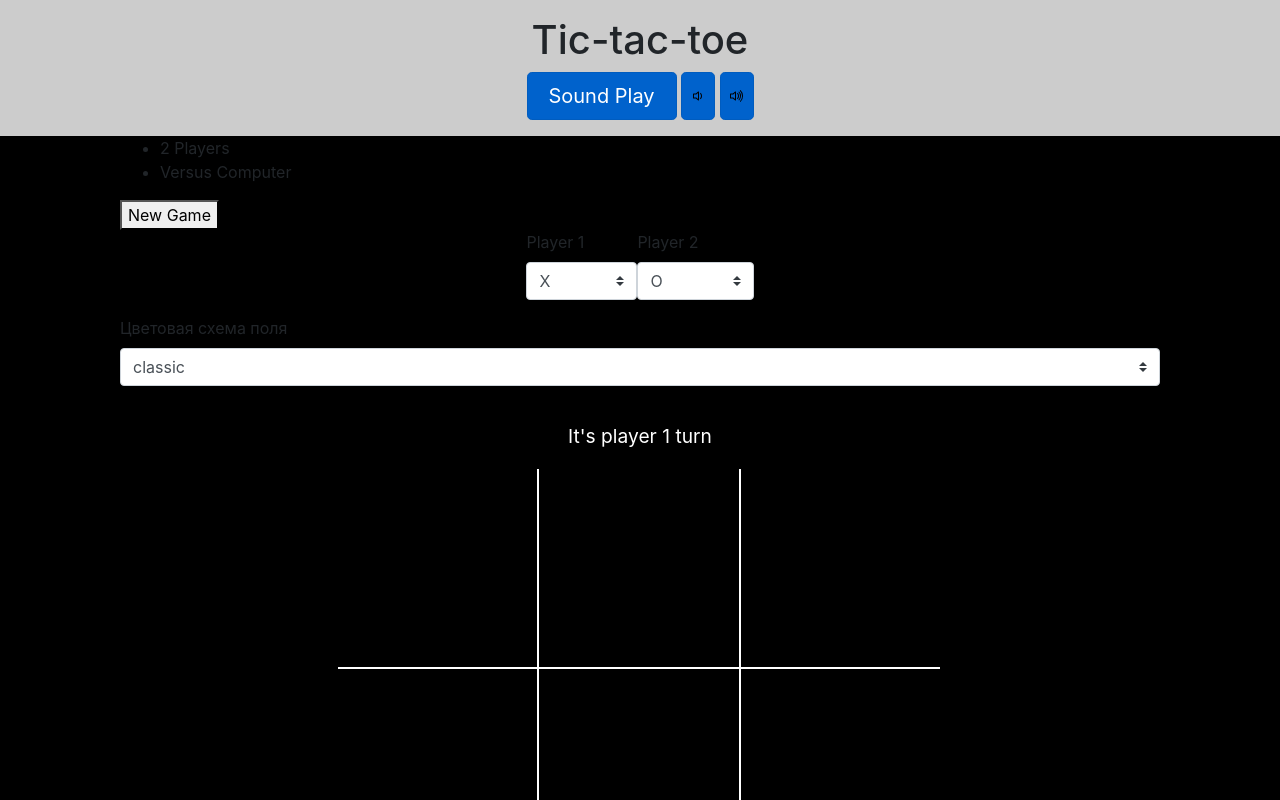
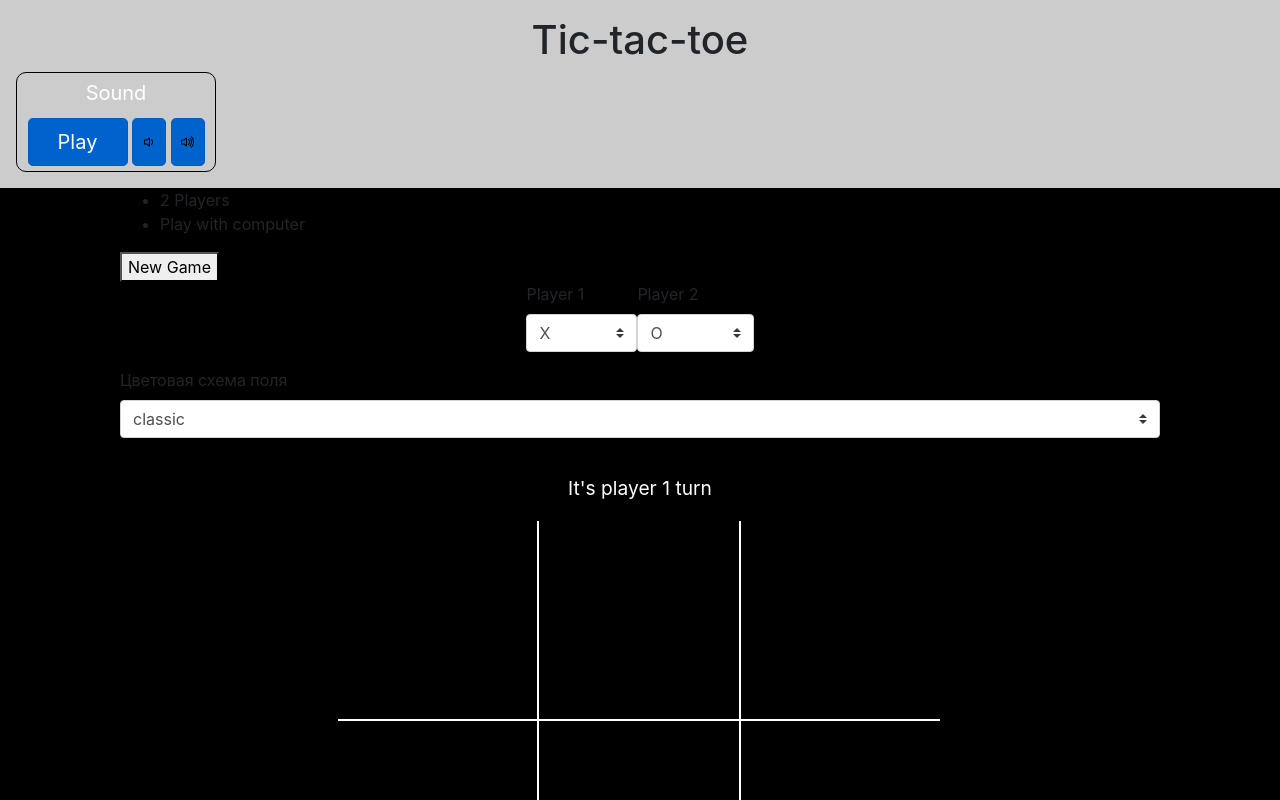
Before and after one commit to Mobidikt/tic-tac-toe, a React (Create React App) app: page / in a window 1280 px wide. Shown: the top 800 px of the page. Built offline with nearby package versions, Linux system fonts and the light colour scheme.

Commit message:
feat: style sound

```diff
--- a/src/components/Main/Main.js
+++ b/src/components/Main/Main.js
@@ -1,10 +1,7 @@
 import React, { Component } from 'react';
 import { Form } from 'react-bootstrap';
 import { AppContext } from '../../AppProvider';
-import {
-  GAME_TYPES,
-  PLAYER_TURNS,
-} from '../../common';
+import { GAME_TYPES, PLAYER_TURNS } from '../../common';
 import './Main.css';
 
 const ICON_PLACE_HOLDDER = 'I';
@@ -32,7 +29,10 @@ class Menu extends Component {
       <header className='header'>
         <ul>
           <GameType value={GAME_TYPES.TWO_PLAYERS} name='2 Players' />
-          <GameType value={GAME_TYPES.VERSUS_COMPUTER} name='Versus Computer' />
+          <GameType
+            value={GAME_TYPES.VERSUS_COMPUTER}
+            name='Play with computer'
+          />
         </ul>
         <div>
           <button onClick={() => this.context.newGame()}>New Game</button>
--- a/src/components/Music/Music.css
+++ b/src/components/Music/Music.css
@@ -1,5 +1,17 @@
+.sound {
+    padding: 5px ;
+    max-width: 200px;
+    border: 1px solid black;
+    border-radius: 10px;
+}
+.sound__title{
+    color: white;
+    padding: 0;
+    font-size: 20px;
+    margin: 0 0 10px;
+}
 .sound__play{
-    min-width: 150px;
+    min-width: 100px;
 }
 .sound__button{
     min-height: 48px;
--- a/src/components/Music/Music.js
+++ b/src/components/Music/Music.js
@@ -1,5 +1,6 @@
 import React, { Component } from 'react';
 import { Button } from 'react-bootstrap';
+import soundOff from '../../Images/volume-mute.svg';
 import './Music.css';
 
 class Music extends Component {
@@ -37,7 +38,8 @@ class Music extends Component {
 
   render() {
     return (
-      <div>
+      <div className='sound'>
+        <p className='sound__title'>Sound</p>
         <Button
           variant='primary'
           className='sound__button sound__play'
@@ -45,7 +47,8 @@ class Music extends Component {
           active
           onClick={this.togglePlay}
         >
-          Sound {this.state.play ? 'Pause' : 'Play'}
+          {this.state.play ? 'Pause' : 'Play'}
+          {this.state.volume < 0.2 ? soundOff : null}
         </Button>{' '}
         <Button
           variant='primary'
```
